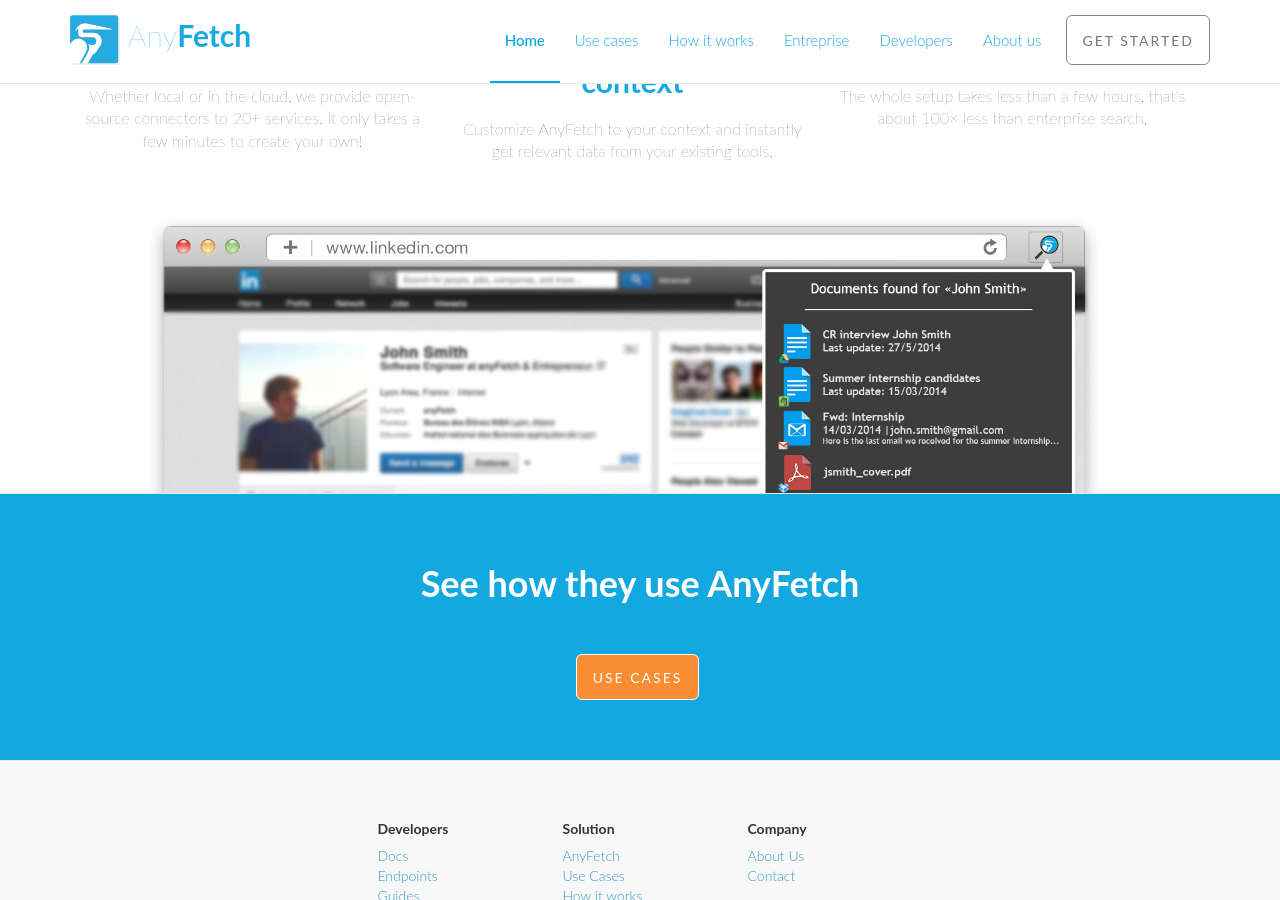
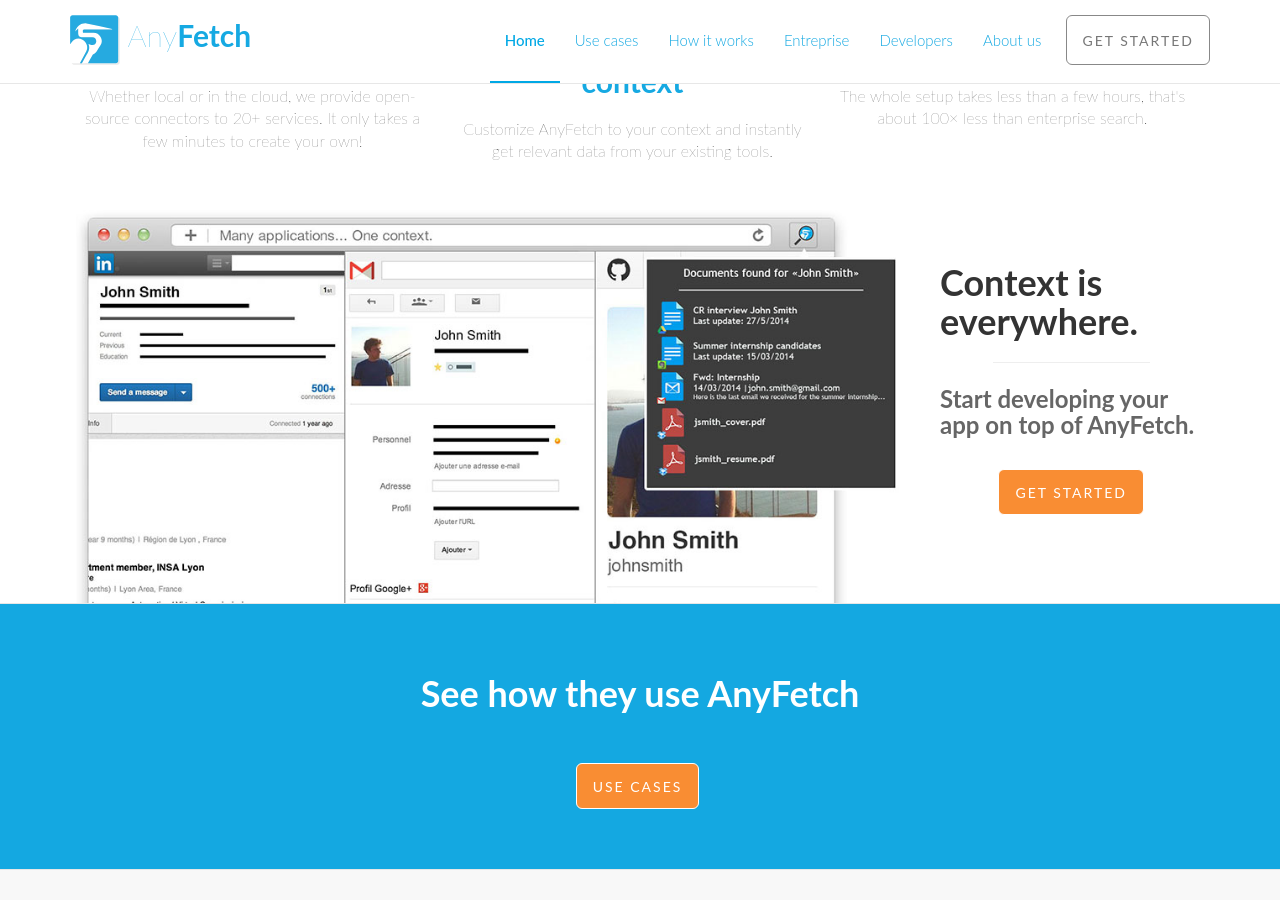
Before and after one commit to your-mom-noob/anyfetch.com, a Jekyll site: the page built from index.html, in a window 1280 px wide and 900 px high, scrolled down 658 px. Built offline with Jekyll 4.4.1, drawn with Linux system fonts in a browser that asks for light colours; nearby versions of some CDN libraries; Markdown is read by kramdown in place of the engine named in the settings.

Commit message:
New landing image (first draft)

```diff
--- a/index.html
+++ b/index.html
@@ -60,16 +60,27 @@ layout: main
 				</div>
 			</div>
 		</div>
+
+		<div class="row">
+			<div class="col-md-9">
+				<img width="100%" src="../images/multi-browser.jpg" />
+			</div>
+			<div class="col-md-3 text-left">
+				<br/>
+				<br/>
+				<br/>
+				<h1 class="text-left">Context is everywhere.</h1>
+				<hr/>
+				<h3 style="color: #666">Start developing your app
+				on top of AnyFetch.</h3>
+				<br/>
+				<p class="text-center"><a href="http://developers.anyfetch.com/" class="btn btn-default btn-lg"><span class="network-name">Get started</span></a></p>
+			</div>
+		</div>
 	</div>
 	<div>
 	<!-- <h2>See how they use it<a href="use-cases.html" class="btn btn-default btn-lg inline-button"><i class="fa fa-github fa-fw"></i> <span class="network-name">Use cases</span></a></h2> -->
 	</div>
-
-
-
-
-
-	<img src="../images/browser.jpg" />
 </div>
 
 <div class="content-section-b">
```
Also changed, not shown: images/multi-browser.jpg (added).
